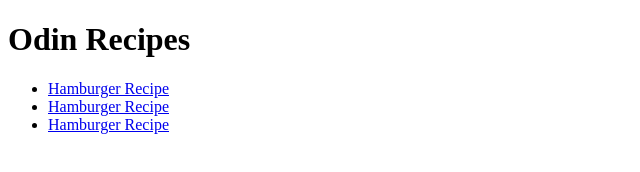
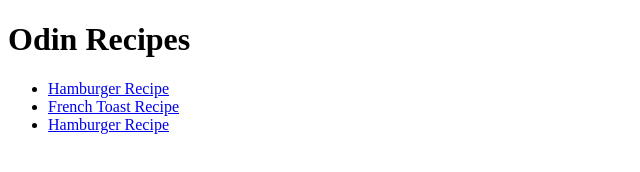
Before and after one commit to djsste/odin-recipes, a plain HTML site: page index.html in a window 1280 px wide. Shown: the full height of the page, 0-640 px from the left. Drawn offline with Linux system fonts and the light colour scheme.

```diff
--- a/index.html
+++ b/index.html
@@ -10,7 +10,7 @@
     <h1>Odin Recipes</h1>
     <ul>
         <li><a href="./recipes/hamburger.html">Hamburger Recipe</a></li>
-        <li><a href="./recipes/hamburger.html">Hamburger Recipe</a></li>
+        <li><a href="./recipes/french-toast.html">French Toast Recipe</a></li>
         <li><a href="./recipes/hamburger.html">Hamburger Recipe</a></li>
     </ul>
 </html>
```
Also changed, not shown: recipes/taquitos.html (added).
